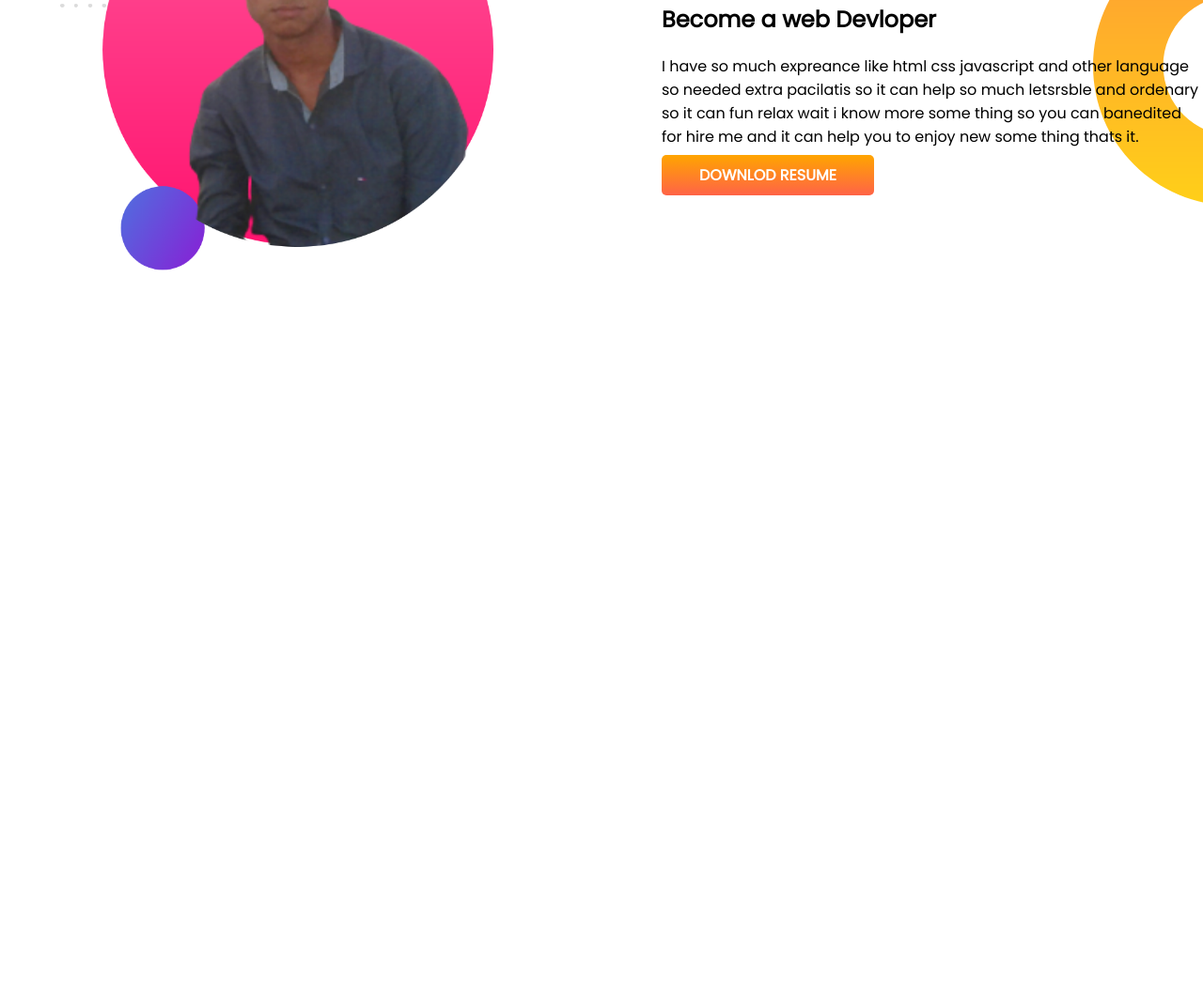
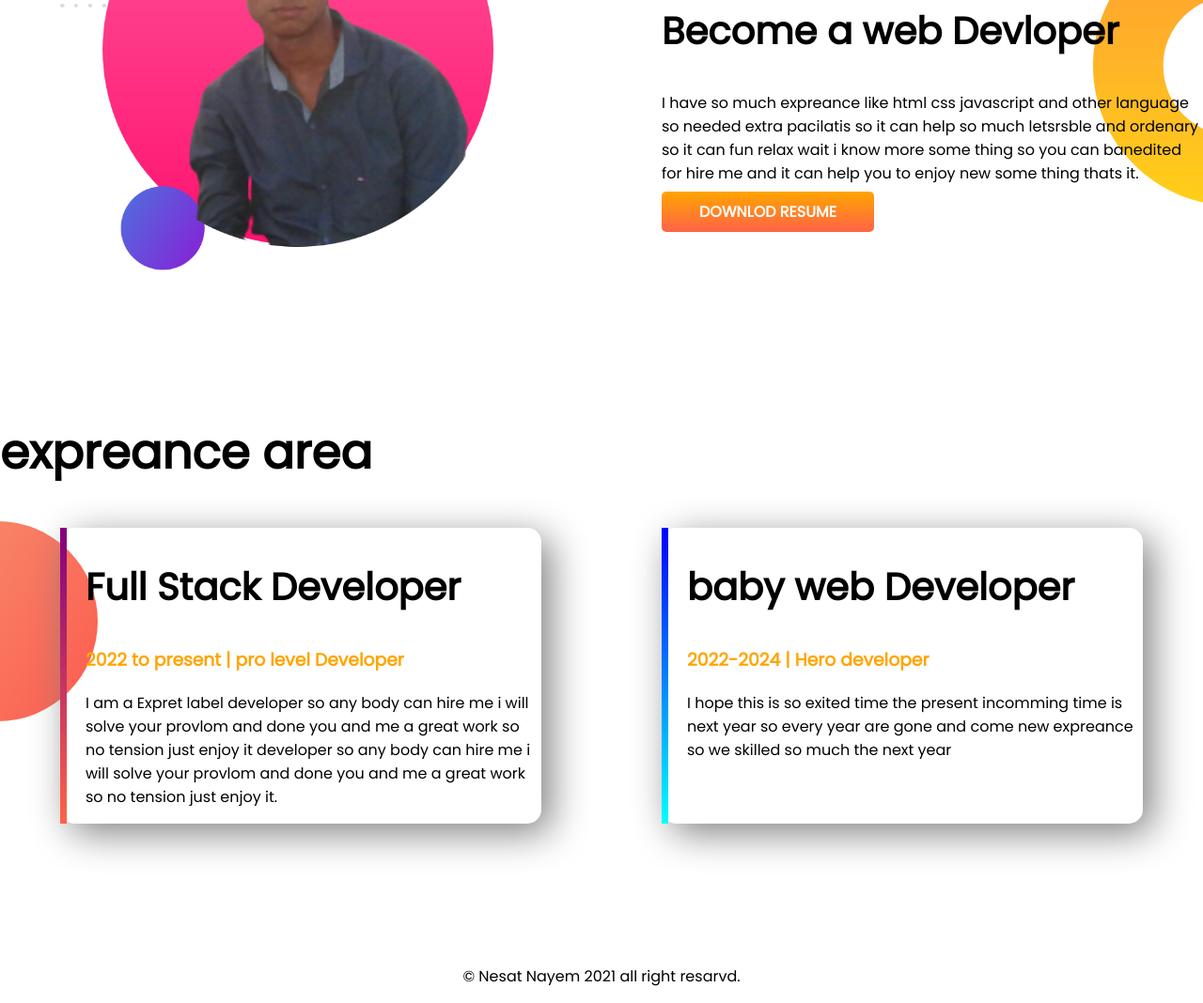
Before and after one commit to Nesat-Nayem/developer-portfolio, a plain HTML site: page index.html in a window 1280 px wide. Shown: the part 769-1837 px from the top of the page at 94% size. Before the commit the page ends 1214 px from the top, so only its background shows below. Drawn offline with Linux system fonts and the light colour scheme.

Commit message:
full code push

```diff
--- a/index.html
+++ b/index.html
@@ -14,7 +14,7 @@
     <link rel="stylesheet" href="style.css">
 </head>
 <body>
-    <section class="top_banner">
+    <section class="top_banner flexeable-containar">
         <div class="hap-width">
             <h1>Wellcome To</h1>
             <h1><span class="frist_color">Nesat Nayem</span> World!</h1>
@@ -28,7 +28,7 @@
 
     </section>
 
-    <section class="drim-big">
+    <section class="drim-big flexeable-containar">
         <div class="hap-width">
             <img src="images/fgfdg.png" alt="">
         </div>
@@ -41,5 +41,27 @@
         </div>
 
     </section>
+
+    <section class="expreance_area">
+        <h1>expreance area</h1>
+        <div class="flexeable-containar">
+            <div id="full_stak_expreance" class="expreance_item">
+                <h2>Full Stack Developer</h2>
+                <h3 class="frist_color">2022 to present | pro level Developer</h3>
+                <p>I am a Expret label developer so any body can hire me i will solve your provlom and done you and me a great work so no tension just enjoy it developer so any body can hire me i will solve your provlom and done you and me a great work so no tension just enjoy it.</p>
+            </div>
+            <div id="new_expreance" class="expreance_item">
+                <h2>baby web Developer</h2>
+                <h3 class="frist_color">2022-2024 | Hero developer</h3>
+                <p>I hope this is so exited time the present incomming time is next year so every year are gone and come new expreance so we skilled so much the next year</p>
+            </div>
+        </div>
+
+
+    </section>
+
+    <footer>
+        <p>	&copy; Nesat Nayem 2021 all right resarvd.</p>
+    </footer>
 </body>
 </html>
--- a/style.css
+++ b/style.css
@@ -6,11 +6,14 @@ body{
 h1{
     font-size: 50px;
 }
+h2{
+    font-size: 40px;
+}
 .frist_color{
 color: orange;
 }
 
-section{
+.flexeable-containar{
     display: flex;
     margin-bottom: 150px;
 }
@@ -18,6 +21,7 @@ section{
 .hap-width{
     width: 50%;
     padding-left: 5%;
+
 }
 
 .hap-width img{
@@ -37,8 +41,41 @@ section{
     background-repeat: no-repeat;
 }
 
+.expreance_area{
+    background-image: url(images/exp-bg.png);
+    background-repeat: no-repeat;
+    background-position: left;
+}
+
 .drim-big{
     background-image: url(images/dream-bg.png);
     background-repeat: no-repeat;
     background-position: right;
 }
+
+.expreance_item{
+    width: 40%;
+    margin-left: 5%;
+    margin-right:5%;
+    padding-left: 20px;
+    border-radius: 15px;
+
+
+    box-shadow: 10px 10px 40px gray;
+}
+
+#new_expreance{
+    border-left: 7px solid;
+    border-image:linear-gradient(blue, cyan);
+    border-image-slice: 1;
+}
+
+#full_stak_expreance{
+    border-left: 7px solid;
+    border-image:linear-gradient(purple, tomato);
+    border-image-slice: 1;
+}
+
+footer p{
+    text-align: center;
+}
```
Also changed, not shown: pic/524cdf13882c6161ccf2ee518450de6f.jpg (deleted), pic/ce3eb47ecdf710e455aaff42b2e8c63e.jpg (deleted), pic/f28aee9542b5c1f55c1327abadb2c3cc.jpg (deleted).
